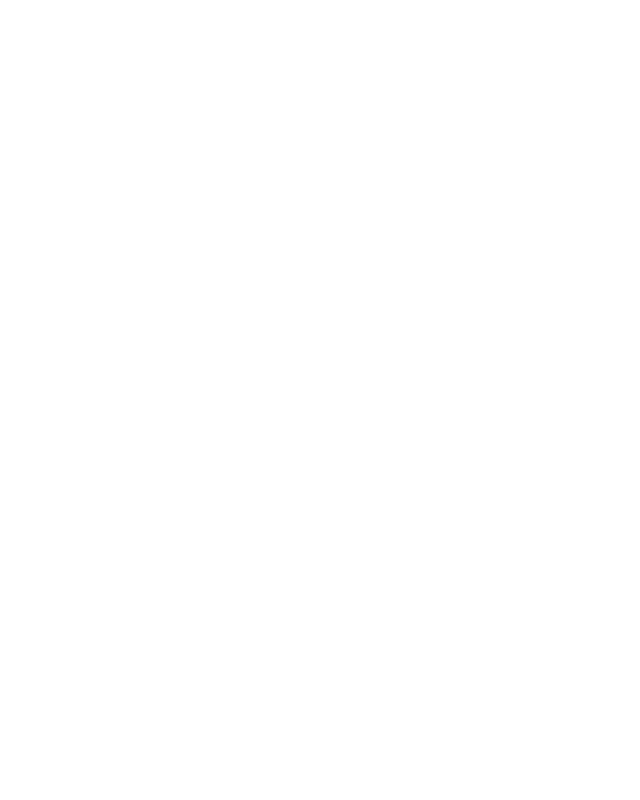
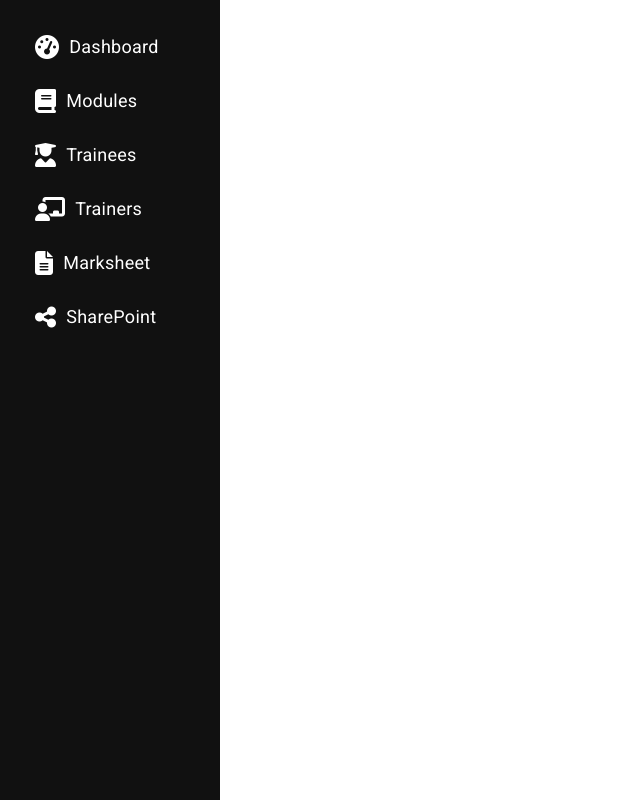
Before and after one commit to ritishapanjwani/Training-Management-System-SCDC, an Angular app: page /sidebar in a window 1280 px wide. Before the commit this address led to /. Shown: the whole page, without its empty margins (0-640 px from the left). Built offline with nearby package versions, Linux system fonts and the light colour scheme.

Commit message:
sidebar updated

```diff
--- a/angular.json
+++ b/angular.json
@@ -31,7 +31,8 @@
             ],
             "styles": [
               "@angular/material/prebuilt-themes/indigo-pink.css",
-              "src/styles.scss"
+              "src/styles.scss",
+              "@fortawesome/fontawesome-free/css/all.min.css"
             ],
             "scripts": []
           },
--- a/package.json
+++ b/package.json
@@ -20,6 +20,7 @@
     "@angular/platform-browser": "^16.2.0",
     "@angular/platform-browser-dynamic": "^16.2.0",
     "@angular/router": "^16.2.0",
+    "@fortawesome/fontawesome-free": "^6.7.2",
     "rxjs": "~7.8.0",
     "tslib": "^2.3.0",
     "zone.js": "~0.13.0"
--- a/src/app/admin/default/default.component.html
+++ b/src/app/admin/default/default.component.html
@@ -6,7 +6,9 @@
         <div class="content">
             <div class="toolbar">
                 <mat-toolbar>
-                    <mat-icon class="menu-btn" (click)="sidebar.toggle()">menu</mat-icon>
+                    <mat-icon class="menu-btn" (click)="sidebar.toggle()">menu </mat-icon>
+                    <!-- <img src="https://www.solugenix.com/hubfs/Solugenix%202024%20logo%20final%20White.svg" alt="Company Logo" class="company-logo" /> -->
+
                     <div class="box">
                         <mat-icon>search</mat-icon>
                         <mat-icon>bookmark_border</mat-icon>
--- a/src/app/admin/default/default.component.scss
+++ b/src/app/admin/default/default.component.scss
@@ -28,3 +28,10 @@
         margin-top: 15px;
     }
 }
+
+.company-logo{
+    width: 100px;
+    height: 100px;
+    margin-left: 50px;
+    margin-top: 20px;
+}
--- a/src/app/admin/shared/sidebar/sidebar.component.scss
+++ b/src/app/admin/shared/sidebar/sidebar.component.scss
@@ -1,8 +1,7 @@
-/* Import Google Fonts and Material Icons */
 @import url('https://fonts.googleapis.com/css2?family=Inter:wght@300;400;500;600&display=swap');
 @import url('https://fonts.googleapis.com/css2?family=Material+Icons');
 
-/* Reset and Global Styles */
+
 * {
     font-family: 'Inter', sans-serif;
     box-sizing: border-box;
@@ -11,7 +10,6 @@
     text-decoration: none;
 }
 
-/* Icon Styles */
 mat-icon {
     color: #000001;
     font-family: 'Material Icons';
@@ -19,12 +17,12 @@
     font-size: 20px;
 }
 
-/* Navbar Styling */
+
 .navbar {
     width: 250px;
     height: 100vh;
-    background-color: #007bff; /* Dark background */
-    color: #f9fafb; /* Light text */
+    background-color: #007bff;
+    color: #f9fafb;
     display: flex;
     flex-direction: column;
     align-items: center;
@@ -34,14 +32,12 @@
     top: 0;
 }
 
-/* Top Section */
 .top {
     margin-top: 15px;
     font-size: 24px;
     color: #f9fafb;
 }
 
-/* User Section */
 .user {
     text-align: center;
     font-weight: 800;
@@ -61,10 +57,9 @@
 .user .mail {
     margin-top: -5px;
     font-size: 14px;
-    color: #d1d5db; /* Slightly lighter text */
+    color: #d1d5db;
 }
 
-/* Menu Section */
 .menu {
     width: 100%;
     padding: 0 10px;
--- /dev/null
+++ b/src/app/admin/sidebar/sidebar.component.html
@@ -0,0 +1,29 @@
+<div class="sidenav">
+    <a routerLink="/dashboard" class="dashboard">
+      <i class="fas fa-tachometer-alt"></i> <!-- Icon for Dashboard -->
+      <span>Dashboard</span>
+    </a>
+    <a routerLink="/modules">
+      <i class="fas fa-book"></i> <!-- Icon for Modules -->
+      <span>Modules</span>
+    </a>
+    <a routerLink="/trainees">
+      <i class="fas fa-user-graduate"></i> <!-- Icon for Trainees -->
+      <span>Trainees</span>
+    </a>
+    <a routerLink="/trainers">
+      <i class="fas fa-chalkboard-teacher"></i> <!-- Icon for Trainers -->
+      <span>Trainers</span>
+    </a>
+    <a routerLink="/marksheet">
+      <i class="fas fa-file-alt"></i> <!-- Icon for Marksheet -->
+      <span>Marksheet</span>
+    </a>
+    <a routerLink="/share-point">
+      <i class="fas fa-share-alt"></i> <!-- Icon for Sharepoint -->
+      <span>SharePoint</span>
+    </a>
+  </div>
+  <div class="main-content">
+    <!-- Your main content goes here -->
+  </div>
--- /dev/null
+++ b/src/app/admin/sidebar/sidebar.component.scss
@@ -0,0 +1,101 @@
+$sidenav-width: 200px;
+$sidenav-collapsed-width: 60px;
+$sidenav-bg-color: #111;
+$sidenav-hover-bg-color: #575757;
+$sidenav-highlight-bg-color: #333; // Highlight color for hover
+$sidenav-text-color: #fff;
+$sidenav-transition: 0.5s ease; // Increased duration for smoother transition
+$tab-spacing: 10px; // Space between each tab
+
+.sidenav {
+  height: 100%; // Full height
+  width: $sidenav-collapsed-width; // Collapsed width
+  position: fixed;
+  z-index: 1;
+  top: 0;
+  left: 0;
+  background-color: $sidenav-bg-color;
+  overflow-x: hidden;
+  padding-top: 20px;
+  padding-left: 5px; // Start with less padding when collapsed
+  transition: width $sidenav-transition, padding-left $sidenav-transition;
+
+  &:hover {
+    width: $sidenav-width; // Expanded width
+    padding-left: 20px; // Add more padding when expanded for smoother effect
+  }
+
+  .dashboard {
+    font-size: 18px;
+    padding: 15px 15px 10px; // Extra padding to separate it from other tabs
+    margin-bottom: $tab-spacing; // Space between Dashboard and other tabs
+    text-decoration: none;
+    color: $sidenav-text-color;
+    display: flex;
+    align-items: center;
+    gap: 10px;
+
+    i {
+      font-size: 24px; // Icon size
+    }
+
+    span {
+      display: none; // Hide text by default
+      transition: opacity $sidenav-transition;
+      opacity: 0; // Invisible by default
+    }
+
+    &:hover {
+      background-color: $sidenav-highlight-bg-color; // Change background color on hover
+    }
+
+    &:hover span {
+      display: inline; // Show text when hovered
+      opacity: 1; // Text becomes visible
+    }
+  }
+
+  a {
+    padding: 10px 15px;
+    margin-bottom: $tab-spacing; // Add space between tabs
+    text-decoration: none;
+    font-size: 18px;
+    color: $sidenav-text-color;
+    display: flex;
+    align-items: center;
+    gap: 10px; // Space between icon and text
+    white-space: nowrap;
+    overflow: hidden;
+    transition: padding-left $sidenav-transition, background-color $sidenav-transition;
+
+    i {
+      font-size: 24px; // Icon size
+    }
+
+    span {
+      display: none; // Hide text by default
+      transition: opacity $sidenav-transition;
+      opacity: 0; // Invisible by default
+    }
+
+    &:hover {
+      background-color: $sidenav-highlight-bg-color; // Change background color on hover
+    }
+  }
+
+  // Show text when hovered and sidebar expanded
+  &:hover a span {
+    display: inline; // Show text
+    opacity: 1; // Text becomes visible
+  }
+}
+
+.main-content {
+  margin-left: $sidenav-collapsed-width;
+  padding: 20px;
+  transition: margin-left $sidenav-transition;
+
+  .sidenav:hover & {
+    margin-left: $sidenav-width; // Adjust content margin when sidebar is expanded
+  }
+}
--- a/src/app/app-routing.module.ts
+++ b/src/app/app-routing.module.ts
@@ -1,9 +1,11 @@
 import { NgModule } from '@angular/core';
 import { RouterModule, Routes } from '@angular/router';
 import { DefaultComponent } from './admin/default/default.component';
+import { SidebarComponent } from './admin/sidebar/sidebar.component';
 
 const routes: Routes = [
   {path: '', component:DefaultComponent},
+  {path:'sidebar', component:SidebarComponent}
 ];
 
 @NgModule({
```
Also changed, not shown: src/app/admin/sidebar/sidebar.component.ts (added, +10 -0 lines), 2 other files (tests, documents, lock files or other folders).
